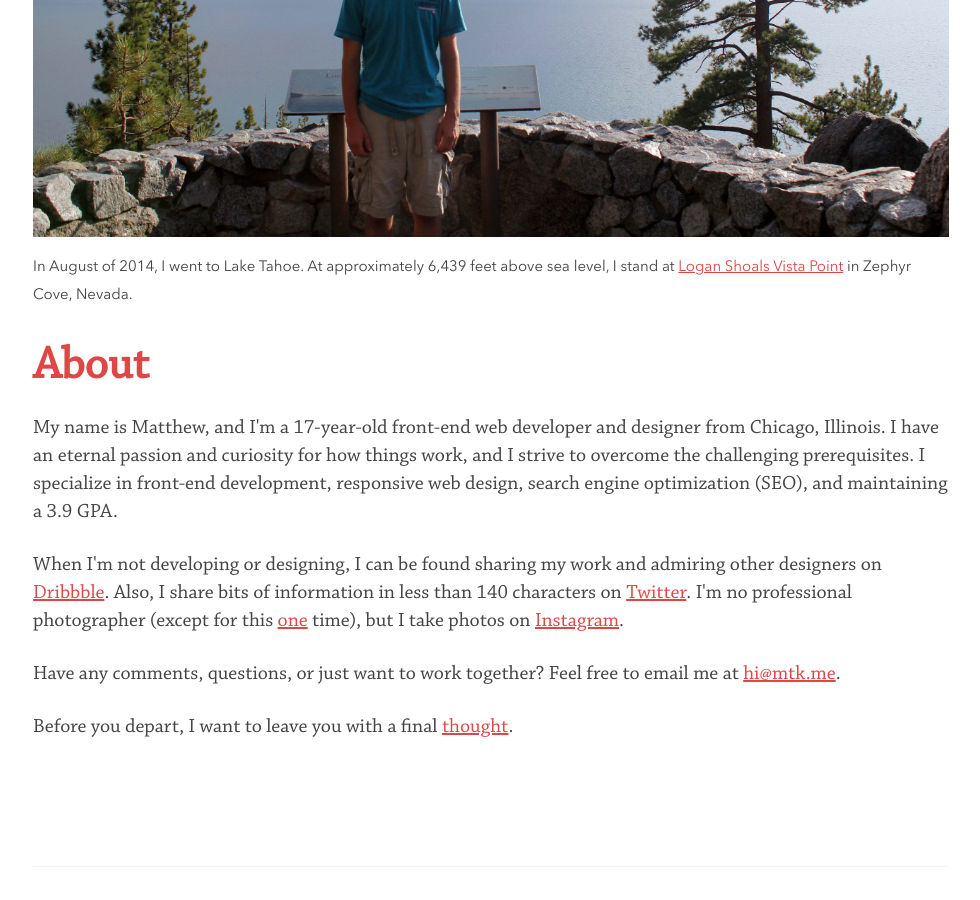
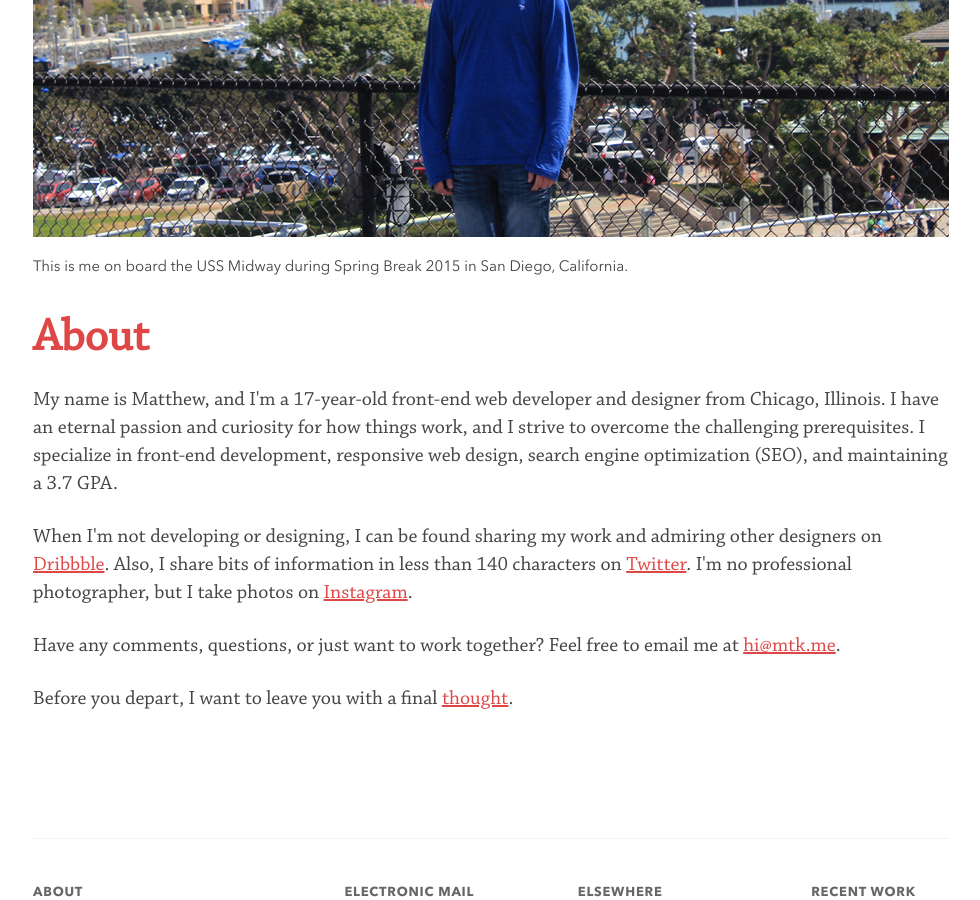
Before and after one commit to MatthewKosloski/site, a Jekyll site: the page built from index.html, in a window 1280 px wide and 900 px high, scrolled down 817 px. Shown: the whole window, without its empty margins (149-1129 px from the left). Built offline with Jekyll 4.4.1, drawn with Linux system fonts in a browser that asks for light colours; comment, search, counter and statistics services are not loaded.

Commit message:
Changed Hero & Caption

```diff
--- a/index.html
+++ b/index.html
@@ -8,15 +8,15 @@ title_text: I'm a front-end web developer and designer.
 <section class="main">
 
   <figure>
-      <img src="./img/tahoe.jpg" alt="Matthew Kosloski &mdash; Front-end Web Developer"/>
-      <figcaption><p>In August of 2014, I went to Lake Tahoe.  At approximately 6,439 feet above sea level, I stand at <a href="https://foursquare.com/v/logan-shoals-vista-point/4c1432b27f7f2d7f618de068">Logan Shoals Vista Point</a> in Zephyr Cove, Nevada.</p></figcaption>
+      <img src="./img/san-diego.jpg" alt="Matthew Kosloski &mdash; Front-end Web Developer"/>
+      <figcaption><p>This is me on board the USS Midway during Spring Break 2015 in San Diego, California.</p></figcaption>
   </figure>
 
   <h1>{{ page.title }}</h1>
 
-    <p>My name is Matthew, and I'm a 17-year-old front-end web developer and designer from Chicago, Illinois.  I have an eternal passion and curiosity for how things work, and I strive to overcome the challenging prerequisites.  I specialize in front-end development, responsive web design, search engine optimization (SEO), and maintaining a 3.9 GPA.</p>
+    <p>My name is Matthew, and I'm a 17-year-old front-end web developer and designer from Chicago, Illinois.  I have an eternal passion and curiosity for how things work, and I strive to overcome the challenging prerequisites.  I specialize in front-end development, responsive web design, search engine optimization (SEO), and maintaining a 3.7 GPA.</p>
 
-    <p>When I'm not developing or designing, I can be found sharing my work and admiring other designers on <a href="http://www.dribbble.com/{{ site.dribbble }}">Dribbble</a>.  Also, I share bits of information in less than 140 characters on <a href="http://www.twitter.com/{{ site.twitter }}">Twitter</a>.  I'm no professional photographer (except for this <a href="http://cl.ly/image/3W2Y073C0c0U">one</a> time), but I take photos on <a href="http://www.instagram.com/{{ site.instagram }}">Instagram</a>.</p>
+    <p>When I'm not developing or designing, I can be found sharing my work and admiring other designers on <a href="http://www.dribbble.com/{{ site.dribbble }}">Dribbble</a>.  Also, I share bits of information in less than 140 characters on <a href="http://www.twitter.com/{{ site.twitter }}">Twitter</a>.  I'm no professional photographer, but I take photos on <a href="http://www.instagram.com/{{ site.instagram }}">Instagram</a>.</p>
 
     <p>Have any comments, questions, or just want to work together?  Feel free to email me at <a href="mailto:{{ site.email }}">hi@mtk.me</a>.</p>
 
```
Also changed, not shown: img/san-diego.jpg (added), 1 other file.
